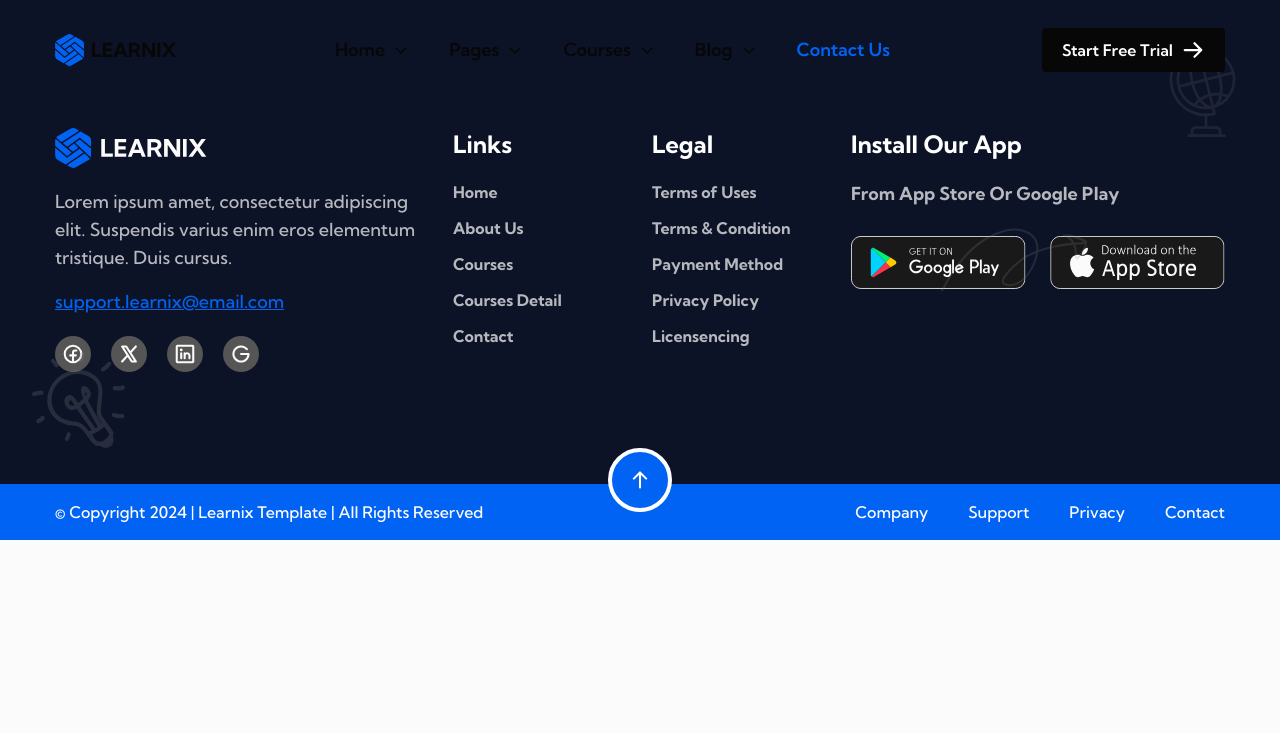
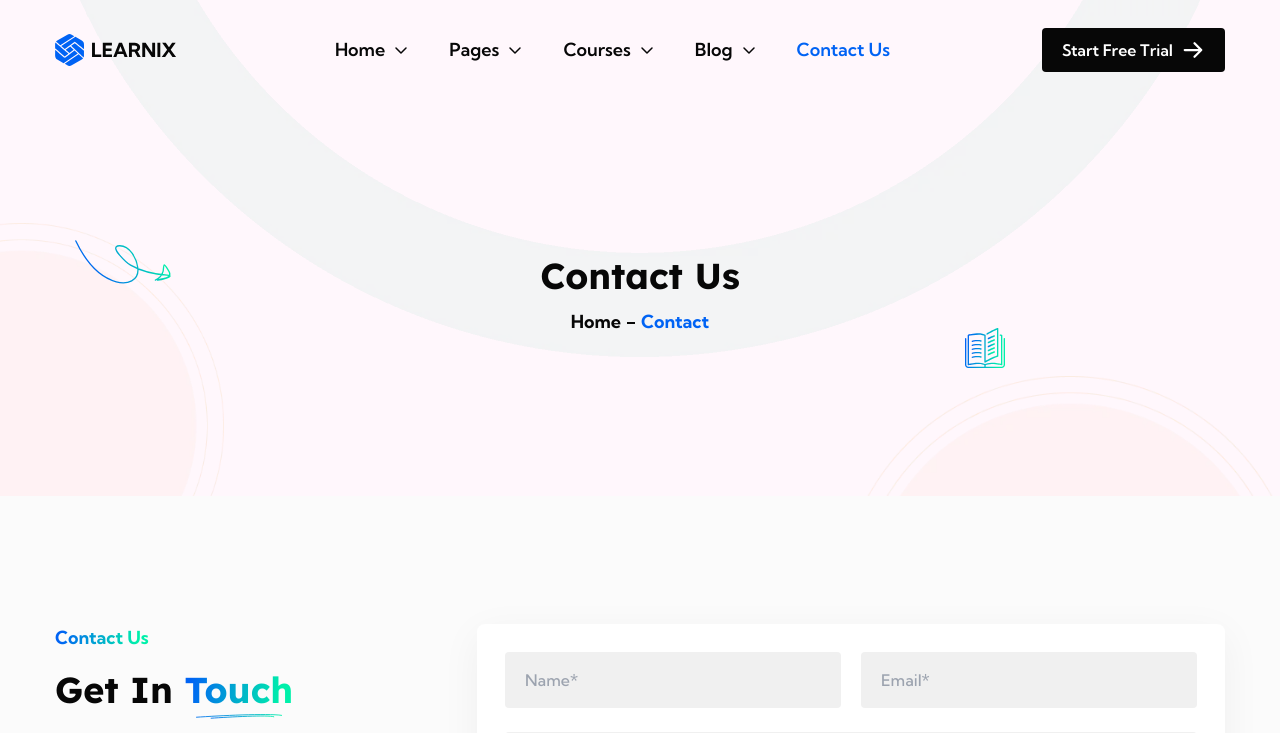
Before and after one commit to Mshahzaib123/lernix, a React (Vite) app: page /contact-us in a window 1280 px wide. Shown: the top 733 px of the page. Built offline with nearby package versions, Linux system fonts and the light colour scheme.

Commit message:
Contact Us Page Added

```diff
--- a/src/App.jsx
+++ b/src/App.jsx
@@ -22,6 +22,7 @@ import BlogStandard from './pages/blog-standard';
 import BlogDetail from './pages/blog-detail';
 import BlogWithSidebar from './pages/blog-with-sidebar';
 import BlogWithoutSidebar from './pages/blog-without-sidebar';
+import ContactUs from './pages/contact';
 
 function App() {
   const location = useLocation();
@@ -68,6 +69,7 @@ function App() {
             <Route path="/blog-detail/:id" element={<BlogDetail />} />
             <Route path="/blog-with-sidebar" element={<BlogWithSidebar />} />
             <Route path="/blog-without-sidebar" element={<BlogWithoutSidebar />} />
+            <Route path='/contact-us' element={<ContactUs />} />
           </Routes>
           {footer}
         </>
--- /dev/null
+++ b/src/pages/contact.jsx
@@ -0,0 +1,13 @@
+import HeroSec4 from '../components/heroSec/heroSec4';
+import ContactSec from '../components/contactSec/contactSec';
+
+const ContactUs = () => {
+    return (
+        <>
+            <HeroSec4 heading="Contact Us" subHeading="Contact" />
+            <ContactSec />
+        </>
+    )
+}
+
+export default ContactUs
```
